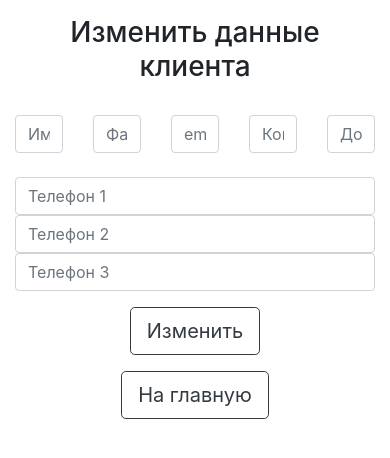
After one commit to dmitrymack/ZimalabMakarov, a PHP site: page /update.php in a window 390 px wide. The commit adds this page. Shown: the top 458 px of the page. Run offline with PHP 8.4, Linux system fonts and the light colour scheme.

Commit message:
Add update of client

```diff
--- a/client.php
+++ b/client.php
@@ -43,5 +43,27 @@
 			$del = $this->conn->prepare($query);
 			return $del->execute();
 		}
+
+		public function readOneById($id){
+			$query = "SELECT * FROM $this->table WHERE id='$id'";
+			$one = $this->conn->prepare($query);
+			$one->execute();
+			return $one;
+		}
+
+		public function update($id, array $resp){
+			$query = "UPDATE $this->table SET
+				first_name = '$resp[0]',
+				last_name = '$resp[1]',
+				email = '$resp[2]',
+				company_name = '$resp[3]',
+				position = '$resp[4]',
+				phone_1 = '$resp[5]',
+				phone_2 = '$resp[6]',
+				phone_3 = '$resp[7]'
+				WHERE id = $id";
+			$upd = $this->conn->prepare($query);
+			return $upd->execute();
+		}
 	}
 ?>
--- /dev/null
+++ b/update.php
@@ -0,0 +1,114 @@
+<?php
+	include_once 'database.php';
+	include_once 'client.php';
+
+	$db = new Database();
+	$db = $db->getConnection();
+
+	$client = new Client($db, 'clients');
+	$one = null;
+	$id = null;
+
+	if($_GET){
+		$id = $_GET['id']; // параметр id далее записывается в скрытое поле
+		$one = $client->readOneById($id)->fetch();
+	}
+	if($_POST){
+
+		if(isset($_POST['id'])){
+    		$id = $_POST['id']; // получение данных из скрытого поля id
+    		$one = $client->readOneById($id)->fetch();
+    	}
+
+		$arr = array($_POST['first_name'], $_POST['last_name'], $_POST['email'],
+			$_POST['company_name'], $_POST['position'], $_POST['phone_1'],
+			$_POST['phone_1'], $_POST['phone_2'], $_POST['phone_3']);
+
+		// вывод сообщений об успехе или неудаче
+		if ($client->update($id, $arr)) {
+        	echo "<div class='alert alert-success container'>Данные клиента изменены!</div>";
+    	}
+    	else {
+    		echo "<div class='alert alert-danger container'>Невозможно изменить данные клиента.</div>";
+    	}
+	}
+
+?>
+
+<!DOCTYPE html>
+<html lang="ru">
+
+	<head>
+		<meta charset="UTF-8">
+		<title>Test Task</title>
+		<link rel="stylesheet" href="https://stackpath.bootstrapcdn.com/bootstrap/4.3.1/css/bootstrap.min.css" integrity="sha384-ggOyR0iXCbMQv3Xipma34MD+dH/1fQ784/j6cY/iJTQUOhcWr7x9JvoRxT2MZw1T" crossorigin="anonymous">
+	</head>
+
+	<body>
+		<div align="center" class="container pt-3"><h3>Изменить данные клиента</h3></div>
+		<form action="update.php" method='post'>
+		  <div class="form-group pt-4">
+		  	<div class="container">
+			  	<div class="row">
+				    <div class="col">
+				      <input type="text" class="form-control" name = "first_name" placeholder="Имя"
+				      <?php if($one) { // ставим значения данных выбранного клиента
+				      	$a = $one['first_name']; echo "value='$a'";
+				      } ?> required>
+				    </div>
+				    <div class="col">
+				      <input type="text" class="form-control" name = "last_name"placeholder="Фамилия"
+				      <?php if($one) {
+				      	$a = $one['last_name']; echo "value='$a'";
+				      } ?> required>
+				    </div>
+				    <div class="col">
+				      <input type="email" class="form-control" name = "email"placeholder="email"
+				      <?php if($one) {
+				      	$a = $one['email']; echo "value='$a'";
+				      } ?> required>
+				    </div>
+				    <div class="col">
+				      <input type="text" class="form-control" name = "company_name"placeholder="Компания"
+				      <?php if($one) {
+				      	$a = $one['company_name']; echo "value='$a'";
+				      } ?>>
+				    </div>
+				    <div class="col">
+				      <input type="text" class="form-control" name = "position"placeholder="Должность"
+				      <?php if($one) {
+				      	$a = $one['position']; echo "value='$a'";
+				      } ?>>
+				    </div>
+		  		</div>
+		  		<br>
+		  		<div class="row">
+				    <div class="col-md-3 offset-md-2">
+				      <input type="tel" class="form-control" name = "phone_1"placeholder="Телефон 1"
+				      <?php if($one) {
+				      	$a = $one['phone_1']; echo "value='$a'";
+				      } ?>>
+				    </div>
+				    <div class="col-md-3">
+				      <input type="tel" class="form-control" name = "phone_2"placeholder="Телефон 2"
+				      <?php if($one) {
+				      	$a = $one['phone_2']; echo "value='$a'";
+				      } ?>>
+				    </div>
+				    <div class="col-md-3">
+				      <input type="tel" class="form-control" name = "phone_3"placeholder="Телефон 3"
+				      <?php if($one) {
+				      	$a = $one['phone_3']; echo "value='$a'";
+				      } ?>>
+				    </div>
+				    <input type='hidden' name='id' value=<?php echo "$id" ?>>
+		  		</div>
+		  		<div align="center" class="pt-3">
+		  			<button type="submit" class="btn btn-outline-dark btn-lg">Изменить</button>
+		  		</div>
+		    </div>
+		  </div>
+		</form>
+		<div align="center"><a href="index.php"><button class="btn btn-outline-dark btn-lg">На главную</button></a></div>
+	</body>
+</html>
```
Also changed, not shown: index.php (+6 -4 lines).
